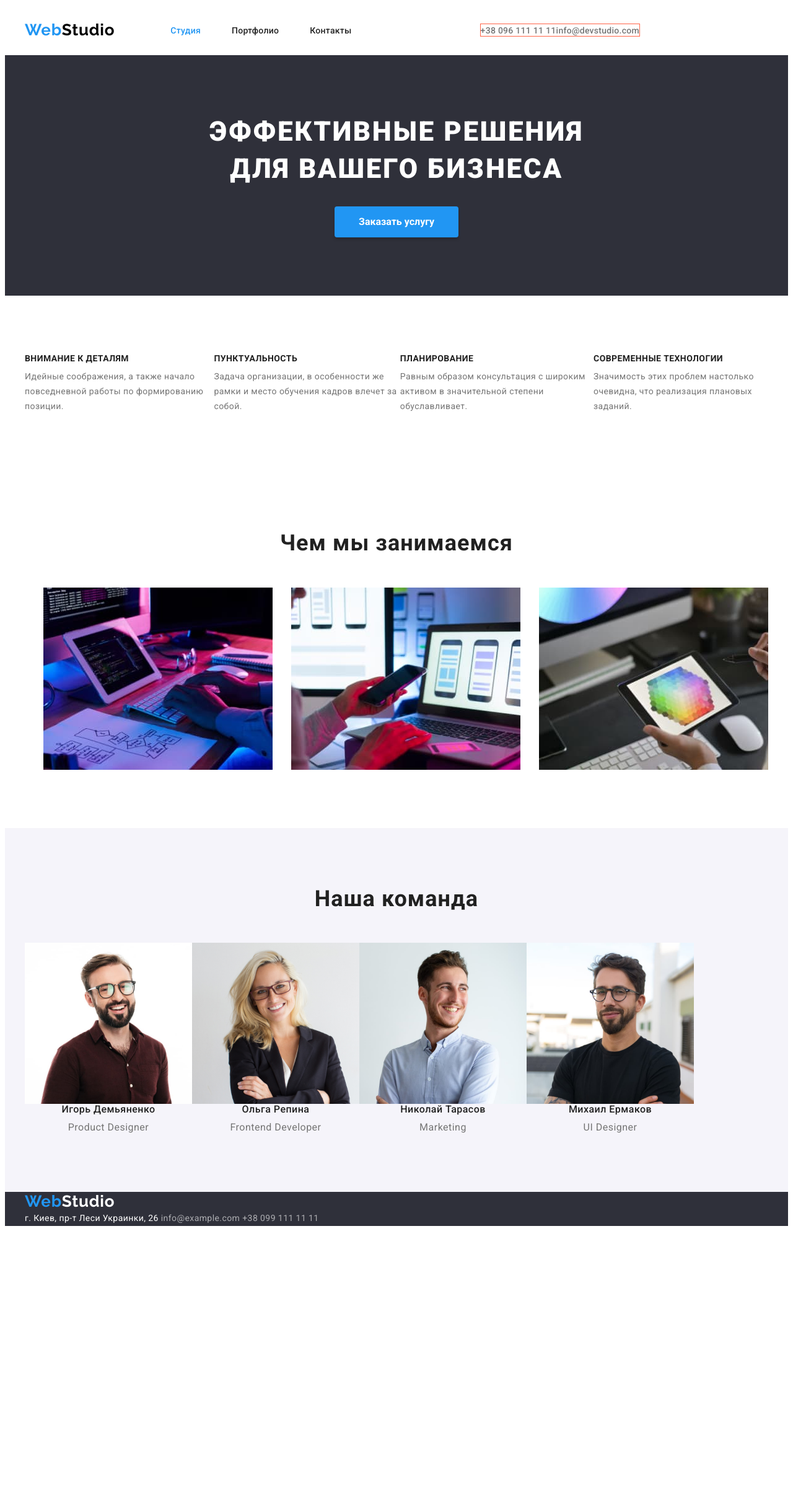
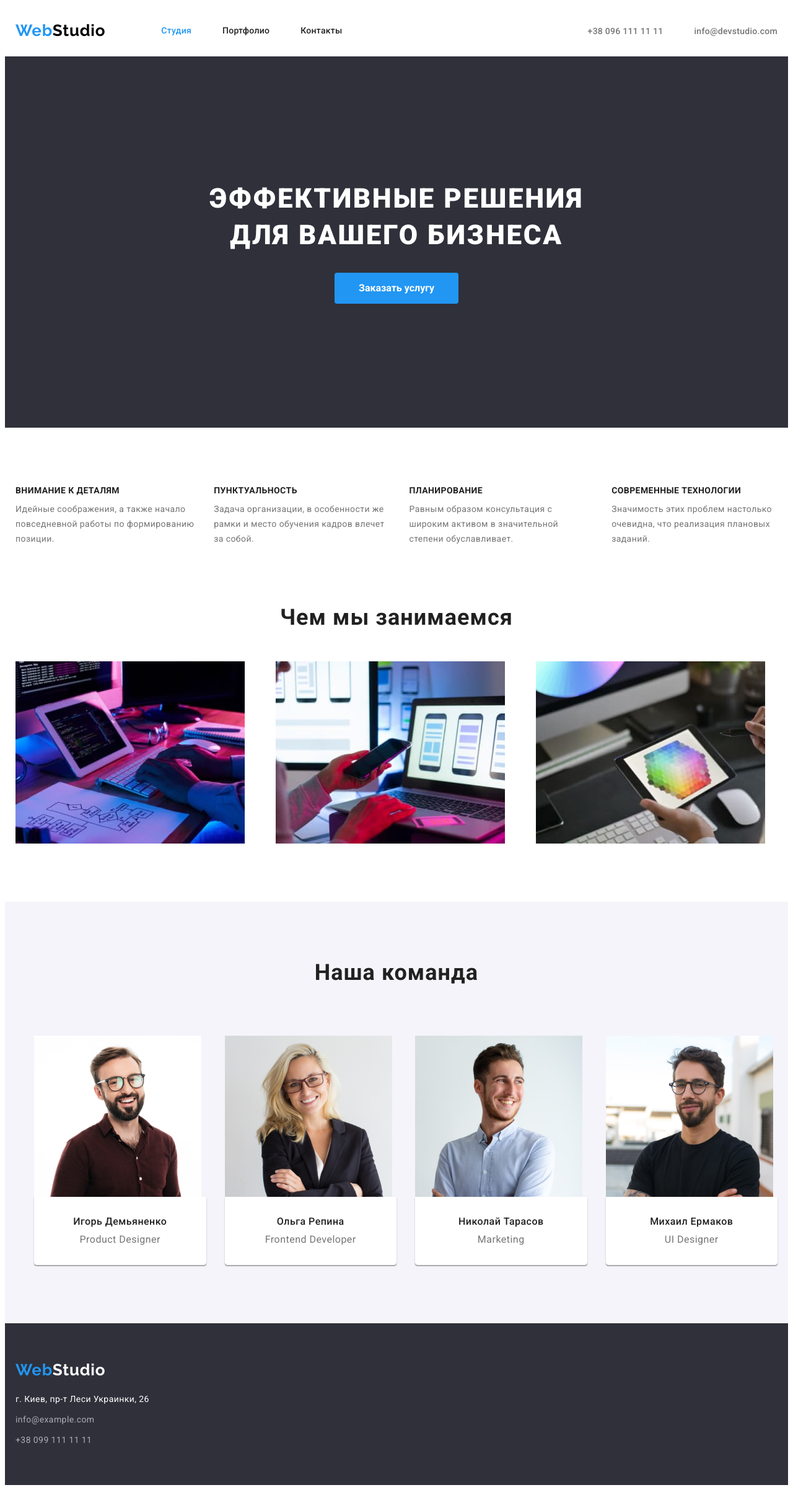
Before and after one commit to AnnaBoldyreva1505/goit-markup-hw-03, a plain HTML site: page index.html in a window 1280 px wide. Shown: the whole page at 62% size. Before the commit the page ends 1986 px from the top, so only its background shows below. Drawn offline with Linux system fonts and the light colour scheme.

Commit message:
Пред финал
осталось сделать наша команда

```diff
--- a/css/styles.css
+++ b/css/styles.css
@@ -46,7 +46,7 @@ img {
 }
 
 .container {
-    width: 1200px;
+    width: 1230px;
     padding-left: 15px;
     padding-right: 15px;
     margin-left: auto;
@@ -58,6 +58,7 @@ img {
 .header-container {
     display: flex;
     align-items: center;
+    /* margin: auto; */
 }
 
 /* повешать на все секции */
@@ -96,8 +97,6 @@ img {
 
 .menu {
     background-color: #ffffff;
-    /* padding-top: 24px;
-    padding-bottom: 24px; */
 }
 
 .navigation {
@@ -107,17 +106,15 @@ img {
 
 .menu-item {
     display: flex;
-    justify-content: flex-end border: 1px solid tomato;
+}
+
+.menu-item-contacts {
+    display: flex;
+    margin-left: auto;
 }
 
 .menu-item-point:not(:last-child) {
     margin-right: 50px;
-}
-
-.menu-item-contacts {
-    display: flex;
-    border: 1px solid tomato;
-    margin: 30px auto;
 }
 
 .menu-item-nav {
@@ -127,6 +124,9 @@ img {
     /*18 font-size/14 line-height=1.33 - лучше использовать множитель*/
     letter-spacing: 0.02em;
     color: inherit;
+    display: block;
+    padding-top: 32px;
+    padding-bottom: 32px;
 }
 
 .menu-item-current {
@@ -154,11 +154,18 @@ img {
 /* FOOTER */
 .footer {
     background-color: #2F303A;
+    padding-top: 60px;
+    padding-bottom: 60px;
 }
 
 .footer-section {
     display: flex;
 }
+
+/* .address{
+    padding: 20px;
+
+} */
 
 .footer-address {
     font-style: normal;
@@ -169,6 +176,14 @@ img {
     color: var(--text-white)
 }
 
+.footer-padding:not(:last-child){
+    margin-bottom: 9px;
+}
+.footer-padding-logo{
+    margin-bottom: 20px;
+    display: block;
+}
+
 .footer-contact-mail {
     font-style: normal;
     font-weight: 400;
@@ -176,6 +191,8 @@ img {
     line-height: 1.71;
     letter-spacing: 0.03em;
     color: rgba(255, 255, 255, 0.6);
+
+
 }
 
 .footer-phone-number {
@@ -185,6 +202,7 @@ img {
     line-height: 1.71;
     letter-spacing: 0.03em;
     color: rgba(255, 255, 255, 0.6);
+
 }
 
 /* ВОПРОС! в задании написано «С5» Текст контактов в хедере и футере меняет цвет при ховере и фокусе. но в макете не увидела цвет при наведении, поэтому задала акцентный */
@@ -223,16 +241,15 @@ img {
 .btn.hero {
     font-weight: 700;
     line-height: 1.88;
-    display: flex;
-    align-items: center letter-spacing: 0.06em;
+    /* display: flex;
+    align-items: center letter-spacing: 0.06em; */
     color: var(--text-white);
     background-color: #2196F3;
+    /* box-shadow: 0px 4px 4px rgba(0, 0, 0, 0.15); */
 
     padding: 10px 32px;
-    margin: 0 auto;
-    display: block;
-    box-shadow: 0px 4px 4px rgba(0, 0, 0, 0.15);
     min-width: 200px;
+    margin-top: 30px;
 }
 
 .btn.hero:hover,
@@ -246,10 +263,11 @@ img {
     line-height: 1.63;
     letter-spacing: 0.03em;
     background-color: #F5F4FA;
+    /* box-shadow: 0px 3px 1px rgba(0, 0, 0, 0.1), 0px 1px 2px rgba(0, 0, 0, 0.08), 0px 2px 2px rgba(0, 0, 0, 0.12); */
 
     min-width: 73px;
     padding: 6px 22px;
-    box-shadow: 0px 3px 1px rgba(0, 0, 0, 0.1), 0px 1px 2px rgba(0, 0, 0, 0.08), 0px 2px 2px rgba(0, 0, 0, 0.12);
+
 }
 
 .nav:hover,
@@ -264,6 +282,10 @@ img {
 /*  HERO TITLE (h1) */
 .hero {
     background-color: #2F303A;
+    padding-top: 200px;
+    padding-bottom: 200px;
+    width: auto;
+    text-align: center;
 }
 
 .hero-header {
@@ -274,17 +296,23 @@ img {
     letter-spacing: 0.06em;
     text-transform: uppercase;
     color: var(--text-white);
-
-    margin-bottom: 30px;
+    max-width: 696px;
+    margin: auto;
 }
 
 /* VALUES SECTION */
 .values {
     background-color: #ffffff;
+    padding-bottom: 0%;
 }
 
 .values-list {
     display: flex;
+    justify-content: space-between;
+}
+
+.values-padding:not(:last-child){
+    padding-right: 30px;
 }
 
 .values-header {
@@ -316,16 +344,37 @@ img {
 .our-specialt-list {
     display: flex;
     flex-wrap: wrap;
+    margin-left: -30px;
+    margin-top: -30px;
 }
 
 .our-specialty-card {
     flex-basis: calc((100% - 90px) / 3);
     margin-left: 30px;
+    margin-top: 30px;
 }
 
 .employee {
     display: flex;
     flex-wrap: wrap;
+    /* margin-left: -30px;
+    margin-top: -30px; */
+}
+
+.employees-card {
+    flex-basis: calc((100% - 120px) / 4);
+    margin-left: 30px;
+    margin-top: 30px;
+    /* background: #FFFFFF;
+    border-radius: 0px 0px 4px 4px; */
+    /* box-shadow: 0px 1px 3px rgba(0, 0, 0, 0.12), 0px 1px 1px rgba(0, 0, 0, 0.14), 0px 2px 1px rgba(0, 0, 0, 0.2); */
+}
+
+.employees-border{
+    border: 1px solid #FFFFFF;
+    background: #FFFFFF;
+    box-shadow: 0px 1px 3px rgba(0, 0, 0, 0.12), 0px 1px 1px rgba(0, 0, 0, 0.14), 0px 2px 1px rgba(0, 0, 0, 0.2);
+    border-radius: 0px 0px 4px 4px;
 }
 
 .our-team-names {
@@ -335,13 +384,18 @@ img {
     text-align: center;
     letter-spacing: 0.03em;
 
+    margin-top: 30px;
     margin-bottom: 10px;
 }
 
 .our-team {
     background-color: #F5F4FA;
-    padding-bottom: 94px;
 }
+
+/* .our-team-border{
+    background: #FFFFFF;
+    border-radius: 0px 0px 4px 4px;
+} */
 
 .our-team-position {
     font-weight: 400;
@@ -350,6 +404,7 @@ img {
     text-align: center;
     letter-spacing: 0.03em;
     color: var(--text-color-second);
+    padding-bottom: 30px;
 }
 
 
@@ -364,11 +419,35 @@ img {
 .portfolio-btn {
     display: flex;
     margin-bottom: 50px;
+    justify-content: center;
+}
+
+.portfolio-btn-margin{
+margin-right: 8px;
 }
 
 .portfolio-nav {
     display: flex;
     flex-wrap: wrap;
+    /* justify-content: space-between; */
+}
+
+.portfolio-margin{
+    margin-right: 30px;
+    margin-bottom: 30px;
+}
+
+.portfolio-border {
+    border: 1px solid #EEEEEE;
+    padding: 20px 24px;
+}
+
+.portfolio-margin:nth-child(3n){
+    margin-right: 0;
+}
+
+.portfolio-margin:nth-last-child(-n+3){
+    margin-bottom: 0;
 }
 
 .portfolio-nav .header {
--- a/index.html
+++ b/index.html
@@ -36,10 +36,10 @@
                 </ul>
             </nav>
             <ul class="menu-item-contacts list">
-                <li>
+                <li class="menu-item-point">
                     <a class="menu-item-contact link" href="tel:+380961111111">+38 096 111 11 11</a>
                 </li>
-                <li>
+                <li class="menu-item-point">
                     <a class="menu-item-contact link" href="mailto:info@devstudio.com">info@devstudio.com</a>
                 </li>
             </ul>
@@ -50,8 +50,8 @@
     <main>
         <!-- HERO section-->
         <section class="hero section">
-            <div class="container hero-container">
-                <h1 class="hero-header">Эффективные решения <br> для вашего бизнеса</h1>
+            <div class="container">
+                <h1 class="hero-header">Эффективные решения для вашего бизнеса</h1>
                 <button class="btn hero" type="button">Заказать услугу</button>
             </div>
         </section>
@@ -60,22 +60,22 @@
         <section class="values section">
             <div class="container">
                 <ul class="values-list list ">
-                    <li>
+                    <li class="values-padding">
                         <h3 class="values-header">Внимание к деталям</h3>
                         <p class="values-text">Идейные соображения, а также начало повседневной работы по формированию
                             позиции.</p>
                     </li>
-                    <li class="values">
+                    <li class="values-padding">
                         <h3 class="values-header">Пунктуальность</h3>
                         <p class="values-text">Задача организации, в особенности же рамки и место обучения кадров влечет
                             за собой.</p>
                     </li>
-                    <li class="values">
+                    <li class="values-padding">
                         <h3 class="values-header">Планирование</h3>
                         <p class="values-text">Равным образом консультация с широким активом в значительной степени
                             обуславливает.</p>
                     </li>
-                    <li class="values">
+                    <li class="values-padding">
                         <h3 class="values-header">Современные технологии</h3>
                         <p class="values-text">Значимость этих проблем настолько очевидна, что реализация плановых
                             заданий.</p>
@@ -109,28 +109,36 @@
             <div class="container">
                 <h2 class="section-title">Наша команда</h2>
                 <ul class="employee list">
-                    <li>
+                    <li class="employees-card">
                         <img src="./images/team/product.jpg" alt="Фото Product Designer-а WebStudio" width="270"
                             height="260">
+                        <div class="employees-border">
                             <h3 class="our-team-names">Игорь Демьяненко</h3>
                             <p class="our-team-position">Product Designer</p>
+                        </div>
                     </li>
-                    <li>
+                    <li class="employees-card">
                         <img src="./images/team/frontend.jpg" alt="Фото Frontend Developer-а WebStudio" width="270"
                             height="260">
+                        <div class="employees-border">
                             <h3 class="our-team-names">Ольга Репина</h3>
                             <p class="our-team-position">Frontend Developer</p>
+                        </div>
                     </li>
-                    <li>
+                    <li class="employees-card">
                         <img src="./images/team/marketing.jpg" alt="Фото Маркетолога WebStudio" width="270"
                             height="260">
+                        <div class="employees-border">
                             <h3 class="our-team-names">Николай Тарасов</h3>
                             <p class="our-team-position">Marketing</p>
+                        </div>
                     </li>
-                    <li>
+                    <li class="employees-card">
                         <img src="./images/team/ui.jpg" alt="Фото UI Designer-а WebStudio" width="270" height="260">
+                        <div class="employees-border">
                         <h3 class="our-team-names">Михаил Ермаков</h3>
                         <p class="our-team-position">UI Designer</p>
+                        </div>
                     </li>
                 </ul>
             </div>
@@ -139,17 +147,22 @@
 
     <!-- Contact information section -->
     <footer class="footer">
-        <div class="container">
-            <a class="link" href="index.html" lang="en"><span class="logo-link logo-link-first">Web</span><span
+        <div class="container footer-padding">
+                <a class="link footer-padding-logo" href="index.html" lang="en"><span class="logo-link logo-link-first">Web</span><span
                         class="logo-link logo-link-footer">Studio</span> </a>
-            <address>
-                <a class="footer-address link" href="https://goo.gl/maps/r1W3MAJtYw23ALMS6" target="_blank"
+            <address class="address">
+                <ul class="list">
+                    <li class="footer-padding">
+                        <a class="footer-address footer-padding link" href="https://goo.gl/maps/r1W3MAJtYw23ALMS6" target="_blank"
                         rel="noopener noreferrer">
-                    г. Киев, пр-т Леси Украинки, 26</a>
+                        г. Киев, пр-т Леси Украинки, 26</a></li>
 
-                <a class="footer-contact-mail link" href="mailto:info@example.com">info@example.com</a>
+                    <li class="footer-padding">
+                        <a class="footer-contact-mail footer-padding link" href="mailto:info@example.com">info@example.com</a></li>
 
-                <a class="footer-phone-number link" href="tel:+3809911111111">+38 099 111 11 11</a>
+                   <li class="footer-padding">
+                       <a class="footer-phone-number footer-padding link" href="tel:+3809911111111">+38 099 111 11 11</a></li>
+                </ul>
             </address>
         </div>
     </footer>
```
Also changed, not shown: portfolio.html (+54 -42 lines). Lines whose indentation alone changed are shown as unchanged.
